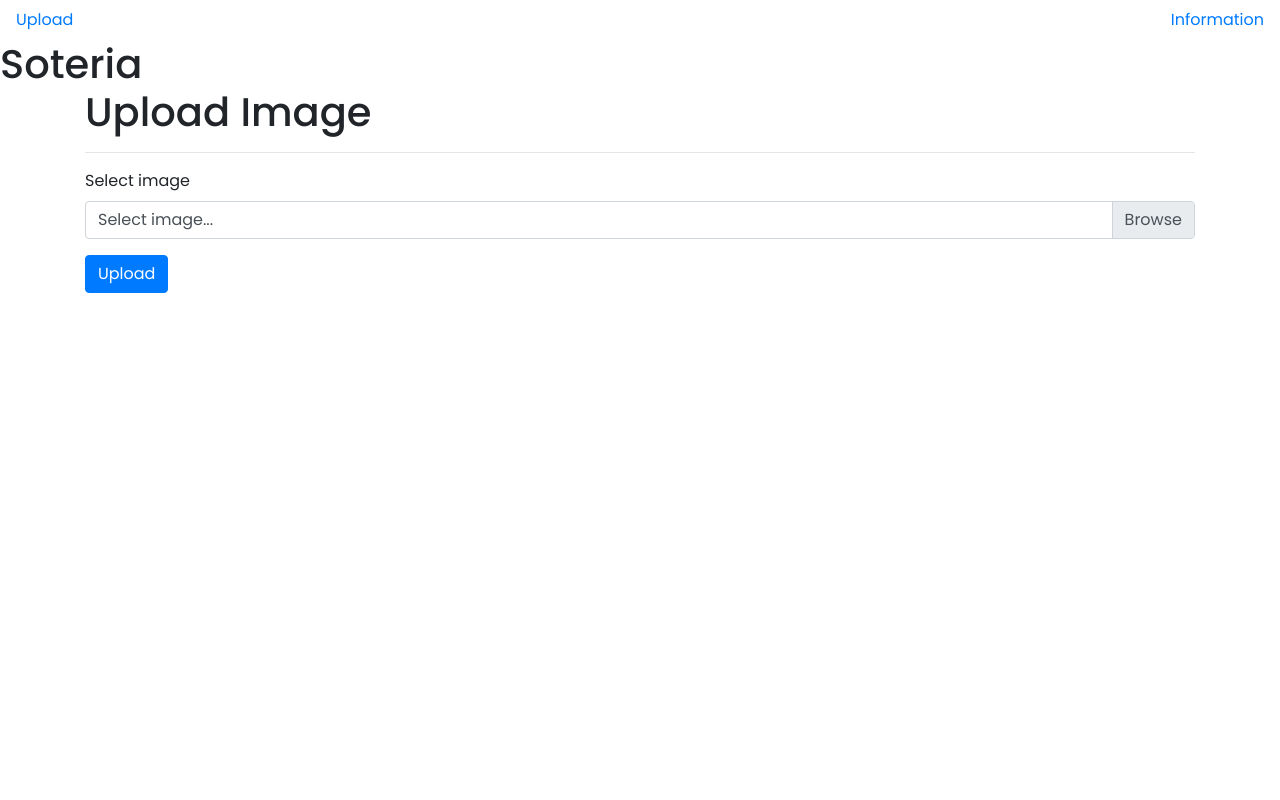
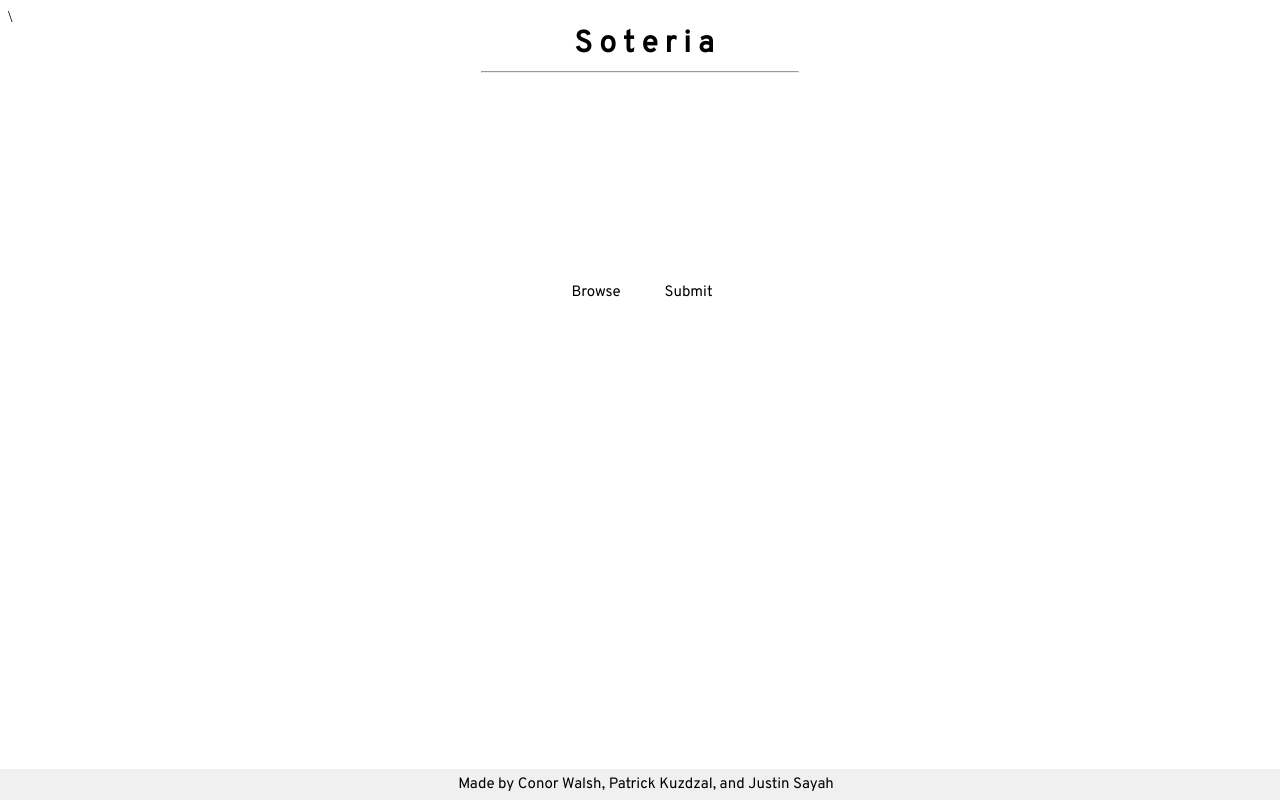
Before and after one commit to PatKuz/SigmaHacks3, a Flask app: page /upload in a window 1280 px wide. Run offline with Flask 2, Linux system fonts and the light colour scheme; some libraries are stand-ins or nearby versions.

Commit message:
Make page look better

```diff
--- a/application.py
+++ b/application.py
@@ -20,7 +20,9 @@ def info():
 @app.route('/upload', methods=['Get', 'POST'])
 def upload_image():
     if request.method == "POST":
+        print("This was called")
         if request.files:
+            print("Got the file")
             image = request.files["image"]
             image.save(os.path.join(app.config["IMAGE_UPLOADS"], 'file.jpg'))
             #will call evulation
--- a/templates/master.html
+++ b/templates/master.html
@@ -2,30 +2,31 @@
 <html lang='en'>
 <head>
     <meta charset="utf-8"/>
-    <title>{% block title %}{% endblock %} Soteria</title>
+    <title>{% block title %}{% endblock %} S o t e r i a</title>
     <link type="text/css" rel="stylesheet"
-            href="{{ url_for('static', filename='css/bootstrap.min.css')}}"/>
-    <link type="text/css" rel="stylesheet"
-            href="{{ url_for('static', filename='css/font-awesome.css')}}"/>
-    <link type="text/css" rel="stylesheet"
-            href="{{ url_for('static', filename='css/templatemo-lava.css')}}"/>
-    <link type="text/css" rel="stylesheet"
-            href="{{ url_for('static', filename='css/owl-carousel.css')}}"/>
+            href="{{ url_for('static', filename='styles.css')}}"/>\
+  <link rel="preconnect" href="https://fonts.gstatic.com">
+  <link href="https://fonts.googleapis.com/css2?family=Overpass&display=swap" rel="stylesheet">
+  <link rel="stylesheet" href="https://cdnjs.cloudflare.com/ajax/libs/font-awesome/4.7.0/css/font-awesome.min.css">
+  <link rel="icon" href="assets/favicon.ico">
 </head>
-<body>
-    <div id="top">
-			<ul>
-			<div class="navbar">
-				<a href="{{ url_for('upload_image') }}">Upload</a>
-				<a href="{{ url_for('info') }}">Information</a>
+<body style="background-color:#ffffff">
+    <header style="display: flex;justify-content:center;">
 
+        <a href="index.html" style="text-decoration: none;">
+          <div class="nav">S o t e r i a</div>
+        </a>
 
+      </header>
 
-			</div>
-		  </ul>
-        </div>
-<h1>Soteria</h1>
+      <hr style="color:#f0f0f0;width:25%;">
 {% block body %}{% endblock %}
+
+<div class="footer">
+    <div style="font-family: 'Overpass',sans-serif;font-weight:100;font-size: 15px; color: #000000;padding 20px;">
+    Made by Conor Walsh, Patrick Kuzdzal, and Justin Sayah
+    </div>
+  </div>
 
 
    <!-- jQuery -->
--- a/templates/upload.html
+++ b/templates/upload.html
@@ -1,6 +1,21 @@
 {% extends "master.html" %}
 
 {% block body %}
+
+<div class="container">
+
+  <form action="/upload" method="POST" enctype="multipart/form-data" style="text-align: center;">
+      <div style="display: inline;">
+        <input type="file" name="image" id="files" style="display:none;">
+        <img id="image" />
+        <label class="btns" for="files">Browse</label>
+      </div>
+    <div style="display:inline">
+      <button type="submit" class="btns">Submit</button>
+    </div>
+  </form>
+</div>
+<!--
     <div class="container">
       <div class="row">
         <div class="col">
@@ -15,12 +30,19 @@
               <div class="custom-file">
                 <input type="file" class="custom-file-input" name="image"
 
-    id="image">
+    id="files">
                 <label class="custom-file-label" for="image">Select image...</label>
               </div>
             </div>
+            <img id="image" />
+
+
     <button type="submit" class="btn btn-primary">Upload</button>
+
     </form>
+     -->
+
+
 
     {{ result }}
 
@@ -38,5 +60,12 @@
       </div>
     </div>
 
+    <script typle="text/javascript">
+      document.getElementById('files').onchange = function () {
+  var src = URL.createObjectURL(this.files[0])
+  document.getElementById('image').src = src
+}
+    </script>
+
 
     {% endblock %}
```
Also changed, not shown: static/styles.css (renamed from pages/styles.css).
